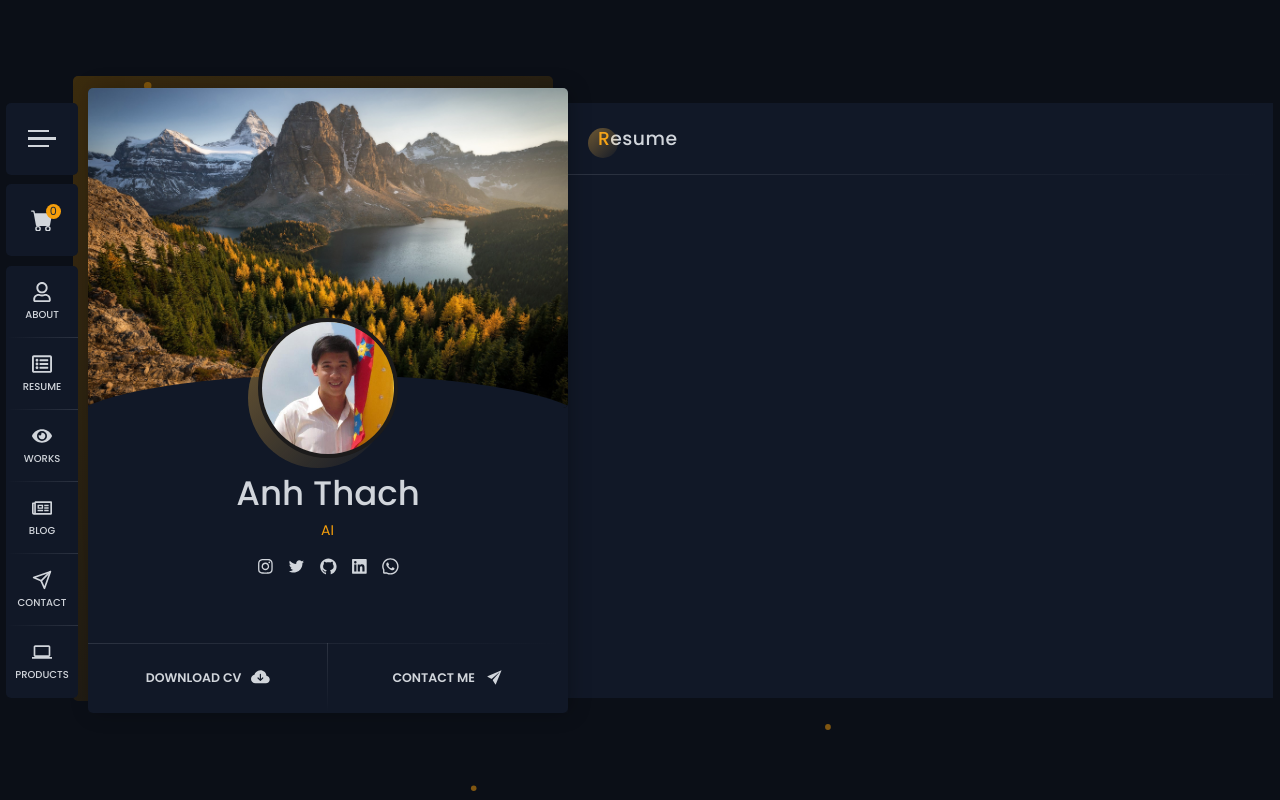
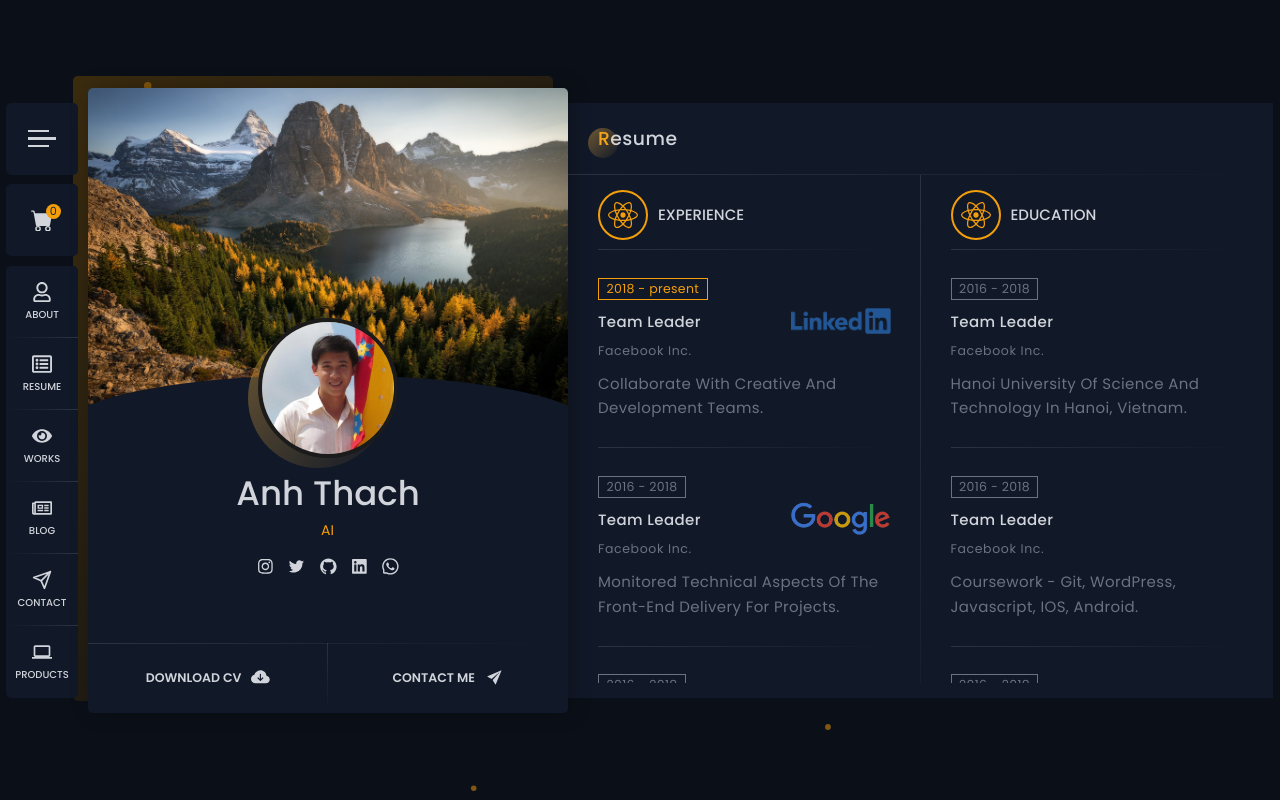
Before and after one commit to Utopiality7/Portfolio, a Next.js app: page / in a window 1280 px wide. Built offline with nearby package versions, Linux system fonts and the light colour scheme.

Commit message:
done with resume and quote part in resume page

```diff
--- a/components/MyIcon.tsx
+++ b/components/MyIcon.tsx
@@ -1,10 +1,16 @@
+import { IconType } from "react-icons";
 interface Props {
-  Icon: any;
+  Icon: IconType;
+  size?: string;
 }
 
-export default function MyIcon({ Icon }: Props) {
+export default function MyIcon({ Icon, size }: Props) {
   return (
-    <div className="icon min-h-[6rem] w-24 h-24 rounded-full border-2 border-main-orange border-solid flex items-center justify-center">
+    <div
+      className={`icon ${
+        size ? size : "w-24 h-24"
+      } rounded-full border-2 border-main-orange border-solid flex items-center justify-center`}
+    >
       <Icon className="text-5xl text-main-orange" />
     </div>
   );
--- a/components/MyLink.tsx
+++ b/components/MyLink.tsx
@@ -1,9 +1,10 @@
+import { IconType } from "react-icons";
 import Link from "next/link";
 
 interface Props {
   name: string;
   border?: boolean;
-  Icon: any;
+  Icon: IconType;
 }
 
 export default function MyLink({ name, Icon, border }: Props) {
--- a/components/aboutPage/Fact.tsx
+++ b/components/aboutPage/Fact.tsx
@@ -9,7 +9,7 @@
 export default function Fact({ Icon, desc, border }: Props) {
   return (
     <div
-      className={`h-60 w-full flex flex-col items-center py-10 px-12 ${
+      className={`w-full h-fit flex flex-col items-center py-10 px-12 ${
         border && "relative vCustomLine"
       }`}
     >
--- a/components/aboutPage/Facts.tsx
+++ b/components/aboutPage/Facts.tsx
@@ -3,7 +3,7 @@
 
 export default function Facts() {
   return (
-    <ul className="logos grid grid-cols-4 mb-20">
+    <ul className="logos grid grid-cols-4 mb-12">
       <li>
         <Fact Icon={FaReact} desc="500+ Movies Watched" border />
       </li>
--- a/components/aboutPage/MyService.tsx
+++ b/components/aboutPage/MyService.tsx
@@ -1,9 +1,10 @@
+import { IconType } from "react-icons";
 import MyIcon from "../MyIcon";
 
 interface Props {
   name: string;
   border?: boolean;
-  Icon: any;
+  Icon: IconType;
 }
 
 export default function MyService({ name, Icon, border }: Props) {
--- /dev/null
+++ b/components/resumePage/IconTitle.tsx
@@ -0,0 +1,16 @@
+import MyIcon from "../MyIcon";
+import { IconType } from "react-icons";
+
+interface Props {
+  title: string;
+  Icon: IconType;
+}
+
+export default function IconTitle({ title, Icon }: Props) {
+  return (
+    <div className="flex items-center gap-4 customLine before:bottom-0 relative borderLeft pb-4">
+      <MyIcon Icon={Icon} size="w-20 h-20" />
+      <h2 className="text-gray-300 text-2xl font-medium uppercase">{title}</h2>
+    </div>
+  );
+}
--- /dev/null
+++ b/components/resumePage/MyResume.tsx
@@ -0,0 +1,64 @@
+import IconTitle from "./IconTitle";
+import ResumeItem from "./ResumeItem";
+import { FaReact } from "react-icons/fa";
+
+export default function MyResume() {
+  return (
+    <ul className="grid grid-cols-2">
+      <li className="relative vCustomLine py-6 px-12">
+        <IconTitle title="experience" Icon={FaReact} />
+        <ResumeItem
+          year="2018 - present"
+          subHeader="team leader"
+          imageUrl="/images/linkedin.png"
+          place="facebook inc."
+          desc="Collaborate with creative and development teams."
+          border
+          present
+        />
+
+        <ResumeItem
+          year="2016 - 2018"
+          subHeader="team leader"
+          imageUrl="/images/google.png"
+          place="facebook inc."
+          desc="Monitored technical aspects of the front-end delivery for projects."
+          border
+        />
+
+        <ResumeItem
+          year="2016 - 2018"
+          subHeader="team leader"
+          imageUrl="/images/linkedin.png"
+          place="facebook inc."
+          desc="Optimize website and apps performance using latest technology."
+        />
+      </li>
+      <li className="py-6 px-12">
+        <IconTitle title="education" Icon={FaReact} />
+        <ResumeItem
+          year="2016 - 2018"
+          subHeader="team leader"
+          place="facebook inc."
+          desc="Hanoi University of Science and Technology in Hanoi, Vietnam."
+          border
+        />
+
+        <ResumeItem
+          year="2016 - 2018"
+          subHeader="team leader"
+          place="facebook inc."
+          desc="Coursework - Git, WordPress, Javascript, iOS, Android."
+          border
+        />
+
+        <ResumeItem
+          year="2016 - 2018"
+          subHeader="team leader"
+          place="facebook inc."
+          desc="Converted Photoshop layouts to web pages using HTML, CSS, and JavaScript"
+        />
+      </li>
+    </ul>
+  );
+}
--- a/components/resumePage/Resume.tsx
+++ b/components/resumePage/Resume.tsx
@@ -1,9 +1,15 @@
+import Testimonial from "../Testimonial";
 import Title from "../Title";
+import MyResume from "./MyResume";
 
-export default function About() {
+export default function Resume() {
   return (
     <div className="bg-gray-900 w-full max-h-full h-full overflow-y-scroll about">
       <Title name="resume" />
+      <MyResume />
+
+      <Title name="quote" />
+      <Testimonial />
     </div>
   );
 }
--- /dev/null
+++ b/components/resumePage/ResumeItem.tsx
@@ -0,0 +1,71 @@
+import Image from "next/image";
+import { BiChevronRight } from "react-icons/bi";
+
+interface Props {
+  year: string;
+  subHeader: string;
+  imageUrl?: string;
+  place: string;
+  desc: string;
+  border?: boolean;
+  present?: boolean;
+}
+
+export default function ResumeItem({
+  year,
+  subHeader,
+  imageUrl,
+  place,
+  desc,
+  border,
+  present,
+}: Props) {
+  return (
+    <div
+      className={`pt-11 ${
+        border ? "customLine before:bottom-0 relative borderLeft pb-11" : ""
+      }`}
+    >
+      <h2
+        className={`${
+          present
+            ? "text-main-orange border-main-orange"
+            : "text-gray-500 border-gray-500"
+        } border border-solid text-xl py-0.5 px-3 tracking-wide inline-block`}
+      >
+        {year}
+      </h2>
+      <div className="flex items-center justify-between">
+        <h3 className="text-2xl capitalize font-medium text-gray-300 tracking-wide mt-5 mb-4">
+          {subHeader}
+        </h3>
+        {imageUrl && (
+          <Image
+            src={imageUrl}
+            alt="linkedin"
+            width={100}
+            height={27}
+            objectFit="contain"
+            className="opacity-80"
+          />
+        )}
+      </div>
+
+      <p className="text-gray-500 text-xl capitalize tracking-wider">{place}</p>
+      <p className="text-gray-500 text-2xl capitalize tracking-wide mt-5 leading-relaxed">
+        {desc}
+      </p>
+
+      {/* <div
+        className={
+          "flex items-center gap-0.5 text-xl text-gray-300 font-semibold uppercase cursor-pointer group"
+        }
+      >
+        <span className="group-hover:mr-1 group-hover:text-main-orange transition-all duration-300">
+          recommendation
+        </span>
+        <BiChevronRight className="text-[2rem] group-hover:text-main-orange transition-all duration-300" />
+      </div> */}
+    </div>
+  );
+}
```
